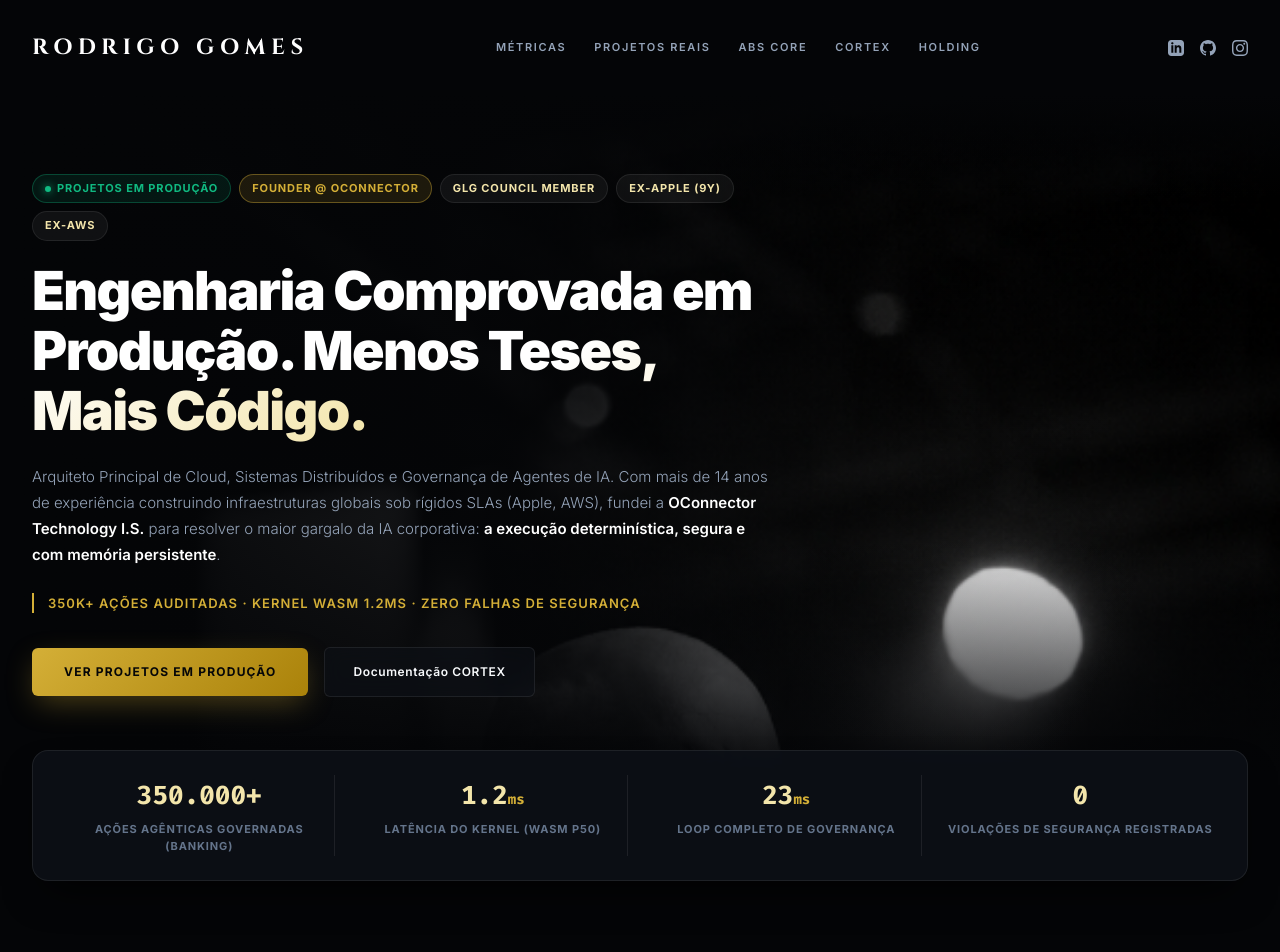
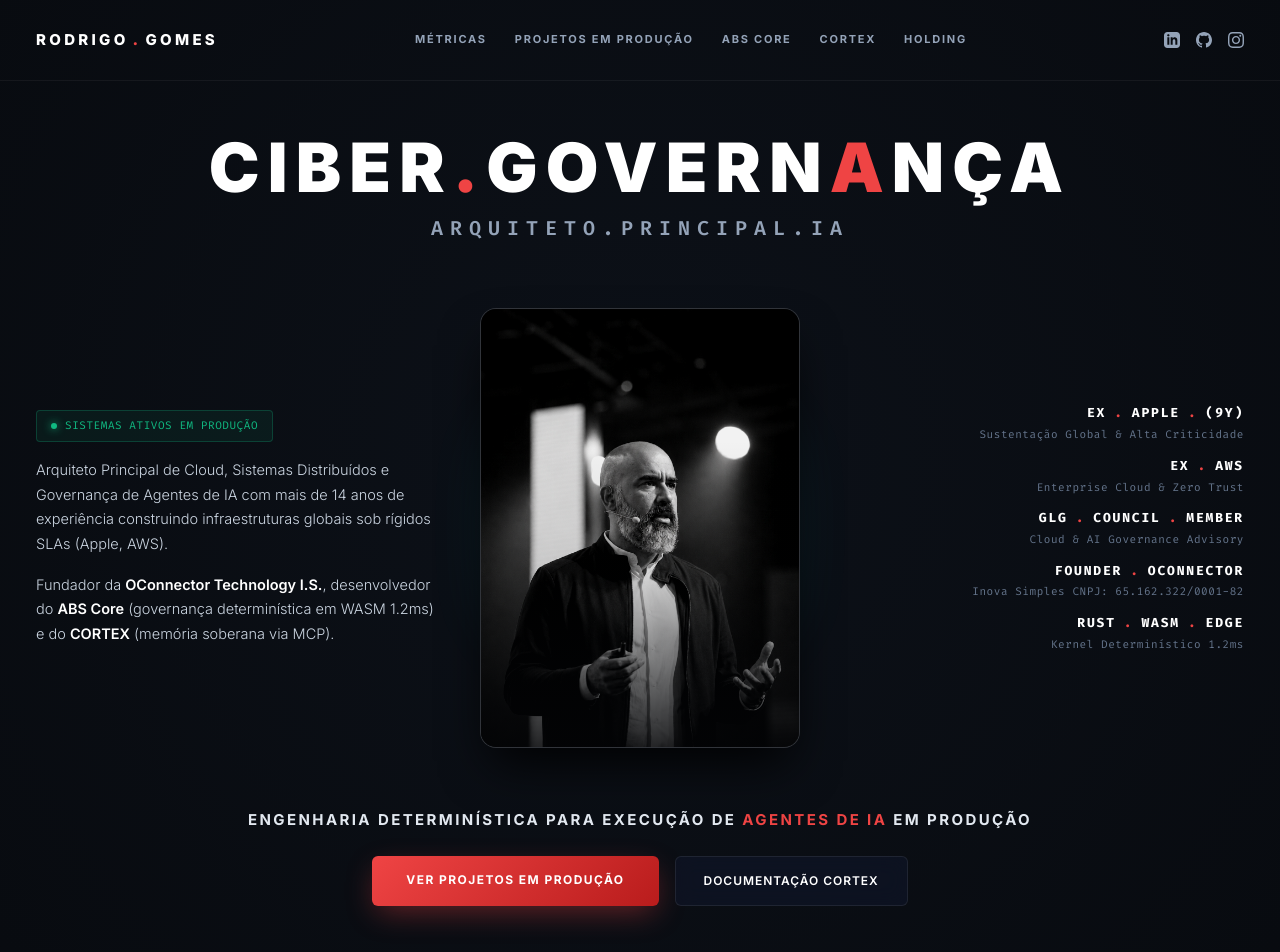
Before and after one commit to eusheriff/eusheriff.me, a plain HTML site: page index.html in a window 1280 px wide. Shown: the top 952 px of the page. Drawn offline with Linux system fonts and the light colour scheme.

Commit message:
style(hero): rebuild composition strictly matching reference cyber cover architecture

```diff
--- a/index.html
+++ b/index.html
@@ -3,18 +3,20 @@
 <head>
   <meta charset="UTF-8">
   <meta name="viewport" content="width=device-width, initial-scale=1.0">
-  <title>Rodrigo Gomes (Isheriff) — Arquiteto de IA & Engenharia em Produção</title>
-  <meta name="description" content="Portfólio de Engenharia e Projetos em Produção de Rodrigo Gomes (Isheriff). Sistemas distribuídos, governança de agentes de IA e infraestrutura soberana. Menos teses, mais código real.">
+  <title>Rodrigo Gomes (Isheriff) — Arquiteto Principal de Cloud & IA Soberana</title>
+  <meta name="description" content="Portfólio Executivo e Projetos em Produção de Rodrigo Gomes (Isheriff). Sistemas distribuídos, governança determinística de agentes de IA e infraestrutura soberana.">
   <link rel="preconnect" href="https://fonts.googleapis.com">
   <link rel="preconnect" href="https://fonts.gstatic.com" crossorigin>
-  <link href="https://fonts.googleapis.com/css2?family=Cinzel:wght@600;700;900&family=Inter:wght@300;400;500;600;700;800;900&family=Fira+Code:wght@400;500;600;700&display=swap" rel="stylesheet">
+  <link href="https://fonts.googleapis.com/css2?family=Cinzel:wght@600;700;800;900&family=Inter:wght@300;400;500;600;700;800;900&family=Fira+Code:wght@400;500;600;700&display=swap" rel="stylesheet">
   <style>
     :root {
-      --bg: #040507;
-      --card-bg: rgba(13, 16, 23, 0.85);
-      --card-hover: rgba(20, 25, 36, 0.98);
+      --bg: #030406;
+      --card-bg: rgba(10, 13, 19, 0.88);
+      --card-hover: rgba(16, 21, 30, 0.98);
       --border: rgba(255, 255, 255, 0.08);
-      --border-gold: rgba(212, 175, 55, 0.35);
+      --border-accent: rgba(220, 38, 38, 0.35);
+      --red: #ef4444;
+      --red-glow: rgba(239, 68, 68, 0.25);
       --gold: #d4af37;
       --gold-light: #f3e5ab;
       --accent-cyan: #00f2fe;
@@ -37,33 +39,40 @@
       min-height: 100vh;
       line-height: 1.6;
       overflow-x: hidden;
+      background-image:
+        radial-gradient(circle at 50% 15%, rgba(30, 41, 59, 0.35) 0%, transparent 65%),
+        linear-gradient(to bottom, transparent 80%, #030406 100%);
     }
 
-    /* Top Navigation */
+    /* Cyber Matrix Top Nav */
     header {
       max-width: 1440px;
       margin: 0 auto;
-      padding: 30px 32px;
+      padding: 28px 36px;
       display: flex;
       justify-content: space-between;
       align-items: center;
       position: relative;
-      z-index: 20;
+      z-index: 30;
+      border-bottom: 1px solid rgba(255, 255, 255, 0.05);
     }
 
     .brand {
-      font-family: 'Cinzel', serif;
-      font-size: 22px;
-      font-weight: 700;
-      letter-spacing: 0.25em;
+      font-family: 'Inter', sans-serif;
+      font-size: 15px;
+      font-weight: 800;
+      letter-spacing: 0.22em;
       text-transform: uppercase;
       color: #ffffff;
       text-decoration: none;
-      transition: color 0.3s;
+      display: flex;
+      align-items: center;
+      gap: 4px;
     }
 
-    .brand:hover {
-      color: var(--gold);
+    .brand span.accent-red {
+      color: var(--red);
+      font-weight: 900;
     }
 
     .nav-links {
@@ -76,8 +85,8 @@
       color: var(--text-dim);
       text-decoration: none;
       font-size: 11px;
-      font-weight: 600;
-      letter-spacing: 0.15em;
+      font-weight: 700;
+      letter-spacing: 0.16em;
       text-transform: uppercase;
       transition: color 0.2s;
     }
@@ -100,7 +109,7 @@
     }
 
     .social-icons a:hover {
-      color: var(--gold);
+      color: var(--red);
       transform: translateY(-2px);
     }
 
@@ -110,86 +119,105 @@
       fill: currentColor;
     }
 
-    /* Hero Section with Prominent Stage Photo */
-    .hero-wrapper {
-      position: relative;
-      min-height: 85vh;
+    /* Hero Section Styled Like the Book Cover */
+    .hero-stage {
+      max-width: 1440px;
+      margin: 0 auto;
+      padding: 50px 36px 40px;
       display: flex;
+      flex-direction: column;
       align-items: center;
-      background-color: #040507;
-      background-image:
-        linear-gradient(to right, #040507 0%, rgba(4, 5, 7, 0.92) 38%, rgba(4, 5, 7, 0.1) 70%, transparent 100%),
-        linear-gradient(to bottom, transparent 65%, #040507 100%),
-        linear-gradient(to top, transparent 85%, #040507 100%),
-        url('assets/hero_bg.png');
-      background-position: center, center, center, right top;
-      background-repeat: no-repeat;
-      background-size: cover, cover, cover, cover;
-    }
-
-    @media (max-width: 960px) {
-      .hero-wrapper {
-        background-image:
-          linear-gradient(to bottom, rgba(4, 5, 7, 0.85) 0%, rgba(4, 5, 7, 0.98) 75%, #040507 100%),
-          url('assets/hero_bg.png');
-        background-position: center top;
-        background-size: cover;
-        min-height: auto;
-        padding: 40px 0 60px;
-      }
-      .nav-links {
-        display: none;
-      }
-    }
-
-    .hero-container {
-      max-width: 1440px;
-      width: 100%;
-      margin: 0 auto;
-      padding: 40px 32px;
+      text-align: center;
       position: relative;
       z-index: 10;
     }
 
-    .hero-content {
-      max-width: 740px;
+    .hero-header-block {
+      margin-bottom: 30px;
     }
 
-    .credentials-pills {
-      display: flex;
-      gap: 8px;
-      flex-wrap: wrap;
-      margin-bottom: 20px;
+    .hero-super-title {
+      font-size: clamp(34px, 5.5vw, 68px);
+      font-weight: 900;
+      letter-spacing: 0.12em;
+      text-transform: uppercase;
+      color: #ffffff;
+      line-height: 1.08;
+      margin-bottom: 8px;
     }
 
-    .cred-pill {
-      font-size: 11px;
-      font-weight: 700;
-      letter-spacing: 0.08em;
-      text-transform: uppercase;
-      padding: 5px 12px;
-      border-radius: 9999px;
-      background: rgba(255, 255, 255, 0.05);
-      border: 1px solid var(--border);
-      color: var(--gold-light);
+    .hero-super-title span.accent-char {
+      color: var(--red);
+      position: relative;
+      display: inline-block;
     }
 
-    .cred-pill-gold {
-      background: rgba(212, 175, 55, 0.12);
-      border-color: rgba(212, 175, 55, 0.4);
-      color: var(--gold);
+    .hero-sub-title {
+      font-family: 'Fira Code', monospace;
+      font-size: clamp(13px, 1.8vw, 20px);
+      font-weight: 600;
+      letter-spacing: 0.35em;
+      text-transform: uppercase;
+      color: #94a3b8;
+      margin-bottom: 24px;
     }
 
-    .cred-pill-live {
-      background: rgba(16, 185, 129, 0.1);
-      border-color: rgba(16, 185, 129, 0.3);
-      color: var(--green);
+    /* Center Stage Figure Composition */
+    .figure-showcase {
+      display: grid;
+      grid-template-columns: 1fr auto 1fr;
+      align-items: center;
+      gap: 40px;
+      width: 100%;
+      max-width: 1280px;
+      margin: 10px auto 30px;
+      position: relative;
+    }
+
+    @media (max-width: 980px) {
+      .figure-showcase {
+        grid-template-columns: 1fr;
+        gap: 30px;
+      }
+    }
+
+    /* Left Bio Column */
+    .stage-bio-left {
+      text-align: left;
+      display: flex;
+      flex-direction: column;
+      gap: 16px;
+    }
+
+    .stage-bio-left p {
+      font-size: 14.5px;
+      color: #cbd5e1;
+      line-height: 1.7;
+      font-weight: 300;
+    }
+
+    .stage-bio-left p b {
+      color: #ffffff;
+      font-weight: 600;
+    }
+
+    .cyber-badge {
       display: inline-flex;
       align-items: center;
-      gap: 6px;
+      gap: 8px;
+      font-family: 'Fira Code', monospace;
+      font-size: 11px;
+      color: var(--green);
+      background: rgba(16, 185, 129, 0.08);
+      border: 1px solid rgba(16, 185, 129, 0.25);
+      padding: 6px 14px;
+      border-radius: 4px;
+      width: fit-content;
+      text-transform: uppercase;
+      letter-spacing: 0.05em;
     }
 
-    .pill-pulse {
+    .pulse-dot {
       width: 6px;
       height: 6px;
       border-radius: 50%;
@@ -197,112 +225,185 @@
       box-shadow: 0 0 8px var(--green);
     }
 
-    .hero-content h1 {
-      font-size: clamp(34px, 4.2vw, 54px);
-      font-weight: 900;
-      letter-spacing: -0.03em;
-      line-height: 1.12;
-      margin-bottom: 22px;
-      color: #ffffff;
-    }
-
-    .hero-content h1 span {
-      background: linear-gradient(135deg, #ffffff 40%, var(--gold-light) 100%);
-      -webkit-background-clip: text;
-      -webkit-text-fill-color: transparent;
-    }
-
-    .hero-bio {
-      color: var(--text-dim);
-      font-size: 15px;
-      line-height: 1.75;
-      margin-bottom: 24px;
-      font-weight: 300;
-    }
-
-    .hero-bio b {
-      color: #ffffff;
-      font-weight: 600;
-    }
-
-    .hero-manifesto {
-      font-size: 13px;
-      font-weight: 600;
-      color: var(--gold);
-      letter-spacing: 0.08em;
-      text-transform: uppercase;
-      margin-bottom: 34px;
-      display: block;
-      border-left: 2px solid var(--gold);
-      padding-left: 14px;
-    }
-
-    .hero-actions {
+    /* Center Framed Photo with Cyber Glow */
+    .center-frame {
+      position: relative;
       display: flex;
-      gap: 16px;
+      justify-content: center;
       align-items: center;
     }
 
-    @media (max-width: 640px) {
-      .hero-actions {
-        flex-direction: column;
-        align-items: stretch;
+    .center-frame::before {
+      content: '';
+      position: absolute;
+      inset: -15px;
+      background: radial-gradient(circle, rgba(239, 68, 68, 0.2) 0%, rgba(0, 242, 254, 0.05) 50%, transparent 70%);
+      border-radius: 20px;
+      z-index: 1;
+      filter: blur(20px);
+    }
+
+    .portrait-card {
+      position: relative;
+      z-index: 2;
+      width: 320px;
+      height: 440px;
+      border-radius: 16px;
+      overflow: hidden;
+      border: 1px solid rgba(255, 255, 255, 0.15);
+      box-shadow: 0 25px 50px -12px rgba(0, 0, 0, 0.95);
+      background: #0d1117;
+    }
+
+    @media (max-width: 480px) {
+      .portrait-card {
+        width: 280px;
+        height: 380px;
       }
     }
 
-    .btn-gold {
-      background: linear-gradient(135deg, #d4af37 0%, #aa820a 100%);
-      color: #050608;
-      padding: 14px 32px;
+    .portrait-card img {
+      width: 100%;
+      height: 100%;
+      object-fit: cover;
+      object-position: center top;
+      display: block;
+      filter: contrast(1.05) brightness(0.95);
+    }
+
+    .portrait-overlay-gradient {
+      position: absolute;
+      inset: 0;
+      background: linear-gradient(to top, rgba(3, 4, 6, 0.85) 0%, rgba(3, 4, 6, 0.1) 40%, transparent 70%);
+      pointer-events: none;
+    }
+
+    /* Right Credentials Stack */
+    .credentials-stack-right {
+      text-align: right;
+      display: flex;
+      flex-direction: column;
+      gap: 12px;
+      font-family: 'Fira Code', monospace;
+    }
+
+    @media (max-width: 980px) {
+      .credentials-stack-right {
+        text-align: left;
+      }
+    }
+
+    .cred-entry {
+      font-size: 13px;
+      font-weight: 700;
+      letter-spacing: 0.14em;
+      text-transform: uppercase;
+      color: #ffffff;
+      display: flex;
+      align-items: center;
+      justify-content: flex-end;
+      gap: 8px;
+    }
+
+    @media (max-width: 980px) {
+      .cred-entry {
+        justify-content: flex-start;
+      }
+    }
+
+    .cred-entry span.dot-sep {
+      color: var(--red);
+      font-weight: 900;
+    }
+
+    .cred-role {
+      font-size: 11px;
+      color: var(--text-muted);
+      letter-spacing: 0.05em;
+      margin-top: 2px;
+    }
+
+    /* Bottom Centered Slogan */
+    .hero-slogan-bottom {
+      margin-top: 30px;
+      max-width: 800px;
+    }
+
+    .slogan-text {
+      font-size: 15px;
+      font-weight: 700;
+      letter-spacing: 0.16em;
+      text-transform: uppercase;
+      color: #e2e8f0;
+      margin-bottom: 24px;
+    }
+
+    .slogan-text span.accent-red {
+      color: var(--red);
+    }
+
+    .hero-action-buttons {
+      display: flex;
+      gap: 16px;
+      justify-content: center;
+    }
+
+    @media (max-width: 600px) {
+      .hero-action-buttons {
+        flex-direction: column;
+      }
+    }
+
+    .btn-red-action {
+      background: linear-gradient(135deg, #ef4444 0%, #b91c1c 100%);
+      color: #ffffff;
+      padding: 14px 34px;
       border-radius: 6px;
       font-size: 12px;
       font-weight: 700;
-      letter-spacing: 0.1em;
+      letter-spacing: 0.12em;
       text-transform: uppercase;
       text-decoration: none;
       transition: all 0.3s;
+      box-shadow: 0 10px 30px -5px rgba(239, 68, 68, 0.4);
       border: none;
       cursor: pointer;
-      text-align: center;
-      box-shadow: 0 10px 30px -5px rgba(212, 175, 55, 0.35);
     }
 
-    .btn-gold:hover {
+    .btn-red-action:hover {
       transform: translateY(-2px);
-      box-shadow: 0 15px 35px -5px rgba(212, 175, 55, 0.5);
+      box-shadow: 0 15px 35px -5px rgba(239, 68, 68, 0.6);
     }
 
-    .btn-outline {
-      background: rgba(14, 17, 24, 0.6);
-      color: var(--text-main);
+    .btn-outline-cyber {
+      background: rgba(15, 23, 42, 0.6);
+      color: #ffffff;
       padding: 14px 28px;
       border-radius: 6px;
       font-size: 12px;
       font-weight: 600;
-      letter-spacing: 0.05em;
+      letter-spacing: 0.08em;
+      text-transform: uppercase;
       text-decoration: none;
       border: 1px solid var(--border);
       transition: all 0.2s;
-      text-align: center;
       backdrop-filter: blur(10px);
     }
 
-    .btn-outline:hover {
+    .btn-outline-cyber:hover {
       border-color: rgba(255, 255, 255, 0.3);
       background: rgba(255, 255, 255, 0.08);
     }
 
-    /* Production Verified Metrics Bar */
+    /* Metrics Grid */
     .metrics-bar {
       max-width: 1440px;
-      margin: -25px auto 60px;
-      padding: 0 32px;
-      position: relative;
-      z-index: 15;
+      margin: 40px auto 60px;
+      padding: 0 36px;
     }
 
     .metrics-grid {
-      background: rgba(13, 16, 23, 0.9);
+      background: var(--card-bg);
       border: 1px solid var(--border);
       border-radius: 16px;
       padding: 24px 32px;
@@ -344,13 +445,13 @@
       font-family: 'Fira Code', monospace;
       font-size: 26px;
       font-weight: 700;
-      color: var(--gold-light);
+      color: #ffffff;
       margin-bottom: 4px;
     }
 
     .metric-val span {
       font-size: 14px;
-      color: var(--gold);
+      color: var(--red);
     }
 
     .metric-label {
@@ -361,21 +462,20 @@
       color: var(--text-muted);
     }
 
-    /* Proof of Work Title & Filter */
+    /* Projects Section */
     .selector-section {
       text-align: center;
-      margin: 80px auto 40px;
+      margin: 60px auto 40px;
       padding: 0 24px;
-      position: relative;
     }
 
     .selector-tag {
       display: inline-block;
       font-family: 'Fira Code', monospace;
       font-size: 11px;
-      color: var(--green);
-      background: rgba(16, 185, 129, 0.08);
-      border: 1px solid rgba(16, 185, 129, 0.25);
+      color: var(--red);
+      background: rgba(239, 68, 68, 0.08);
+      border: 1px solid rgba(239, 68, 68, 0.25);
       padding: 4px 12px;
       border-radius: 4px;
       margin-bottom: 14px;
@@ -384,10 +484,10 @@
     }
 
     .selector-title {
-      font-family: 'Cinzel', serif;
-      font-size: 26px;
-      font-weight: 700;
-      letter-spacing: 0.1em;
+      font-size: 28px;
+      font-weight: 900;
+      letter-spacing: 0.08em;
+      text-transform: uppercase;
       color: #ffffff;
       margin-bottom: 12px;
     }
@@ -401,7 +501,7 @@
 
     .toggle-pill {
       display: inline-flex;
-      background: #0f131a;
+      background: #0a0d14;
       border: 1px solid var(--border);
       border-radius: 9999px;
       padding: 5px;
@@ -416,7 +516,7 @@
       padding: 10px 24px;
       border-radius: 9999px;
       font-size: 11px;
-      font-weight: 600;
+      font-weight: 700;
       cursor: pointer;
       text-transform: uppercase;
       letter-spacing: 0.08em;
@@ -425,15 +525,14 @@
 
     .toggle-btn.active {
       background: #ffffff;
-      color: #050608;
-      font-weight: 700;
+      color: #030406;
     }
 
     /* Projects Grid */
     .projects-grid {
       max-width: 1440px;
-      margin: 0 auto 140px;
-      padding: 0 32px;
+      margin: 0 auto 120px;
+      padding: 0 36px;
       display: grid;
       grid-template-columns: repeat(3, 1fr);
       gap: 28px;
@@ -473,14 +572,14 @@
       left: 0;
       right: 0;
       height: 2px;
-      background: linear-gradient(90deg, transparent, var(--gold), transparent);
+      background: linear-gradient(90deg, transparent, var(--red), transparent);
       opacity: 0;
       transition: opacity 0.3s;
     }
 
     .project-card:hover {
       background: var(--card-hover);
-      border-color: rgba(212, 175, 55, 0.4);
+      border-color: rgba(239, 68, 68, 0.4);
       transform: translateY(-5px);
       box-shadow: 0 25px 50px -15px rgba(0, 0, 0, 0.75);
     }
@@ -501,12 +600,12 @@
       width: 46px;
       height: 46px;
       border-radius: 12px;
-      background: rgba(212, 175, 55, 0.08);
-      border: 1px solid rgba(212, 175, 55, 0.25);
+      background: rgba(239, 68, 68, 0.08);
+      border: 1px solid rgba(239, 68, 68, 0.25);
       display: flex;
       align-items: center;
       justify-content: center;
-      color: var(--gold);
+      color: var(--red);
       transition: transform 0.3s;
     }
 
@@ -541,7 +640,7 @@
       font-weight: 700;
       text-transform: uppercase;
       letter-spacing: 0.1em;
-      color: var(--gold);
+      color: var(--red);
       margin-bottom: 6px;
     }
 
@@ -582,7 +681,7 @@
     .card-link-text {
       font-size: 12px;
       font-weight: 700;
-      color: var(--gold-light);
+      color: #ffffff;
       display: flex;
       align-items: center;
       gap: 6px;
@@ -591,6 +690,11 @@
       padding-top: 14px;
       border-top: 1px solid var(--border);
       width: 100%;
+      transition: color 0.2s;
+    }
+
+    .project-card:hover .card-link-text {
+      color: var(--red);
     }
 
     /* Footer */
@@ -602,8 +706,8 @@
     }
 
     .footer-brand {
-      font-family: 'Cinzel', serif;
-      font-size: 20px;
+      font-size: 16px;
+      font-weight: 800;
       letter-spacing: 0.25em;
       text-transform: uppercase;
       margin-bottom: 24px;
@@ -629,7 +733,7 @@
     }
 
     .footer-links a:hover {
-      color: var(--gold);
+      color: var(--red);
     }
 
     .footer-copy {
@@ -642,10 +746,10 @@
 <body>
 
   <header>
-    <a href="#" class="brand">RODRIGO GOMES</a>
+    <a href="#" class="brand">RODRIGO<span class="accent-red">.</span>GOMES</a>
     <nav class="nav-links">
       <a href="#metricas">Métricas</a>
-      <a href="#projetos">Projetos Reais</a>
+      <a href="#projetos">Projetos em Produção</a>
       <a href="https://abscore.app" target="_blank">ABS Core</a>
       <a href="https://cortex.abscore.app" target="_blank">CORTEX</a>
       <a href="https://oconnector.tech" target="_blank">Holding</a>
@@ -663,28 +767,70 @@
     </div>
   </header>
 
-  <div class="hero-wrapper">
-    <div class="hero-container">
-      <div class="hero-content">
-        <div class="credentials-pills">
-          <span class="cred-pill cred-pill-live"><span class="pill-pulse"></span>Projetos em Produção</span>
-          <span class="cred-pill cred-pill-gold">Founder @ OConnector</span>
-          <span class="cred-pill">GLG Council Member</span>
-          <span class="cred-pill">Ex-Apple (9y)</span>
-          <span class="cred-pill">Ex-AWS</span>
+  <!-- Hero Section Following Reference Hierarchy -->
+  <section class="hero-stage">
+    <div class="hero-header-block">
+      <h1 class="hero-super-title">CIBER<span class="accent-char">.</span>GOVERN<span class="accent-char">A</span>NÇA</h1>
+      <div class="hero-sub-title">ARQUITETO.PRINCIPAL.IA</div>
+    </div>
+
+    <!-- Center Stage 3-Column Figure Composition -->
+    <div class="figure-showcase">
+      <!-- Left Column: Bio & Core Mission -->
+      <div class="stage-bio-left">
+        <div class="cyber-badge"><span class="pulse-dot"></span>Sistemas Ativos em Produção</div>
+        <p>
+          Arquiteto Principal de Cloud, Sistemas Distribuídos e Governança de Agentes de IA com mais de 14 anos de experiência construindo infraestruturas globais sob rígidos SLAs (Apple, AWS).
+        </p>
+        <p>
+          Fundador da <b>OConnector Technology I.S.</b>, desenvolvedor do <b>ABS Core</b> (governança determinística em WASM 1.2ms) e do <b>CORTEX</b> (memória soberana via MCP).
+        </p>
+      </div>
+
+      <!-- Center Column: Framed Stage Portrait -->
+      <div class="center-frame">
+        <div class="portrait-card">
+          <img src="assets/hero_bg.png" alt="Rodrigo Gomes (Isheriff) palestrando">
+          <div class="portrait-overlay-gradient"></div>
         </div>
-        <h1>Engenharia Comprovada em Produção. <span>Menos Teses, Mais Código.</span></h1>
-        <p class="hero-bio">
-          Arquiteto Principal de Cloud, Sistemas Distribuídos e Governança de Agentes de IA. Com mais de 14 anos de experiência construindo infraestruturas globais sob rígidos SLAs (Apple, AWS), fundei a <b>OConnector Technology I.S.</b> para resolver o maior gargalo da IA corporativa: <b>a execução determinística, segura e com memória persistente</b>.
-        </p>
-        <span class="hero-manifesto">350k+ Ações Auditadas · Kernel WASM 1.2ms · Zero Falhas de Segurança</span>
-        <div class="hero-actions">
-          <a href="#projetos" class="btn-gold">Ver Projetos em Produção</a>
-          <a href="https://cortex.abscore.app/docs" target="_blank" class="btn-outline">Documentação CORTEX</a>
+      </div>
+
+      <!-- Right Column: Authority Stack with Dot Separators -->
+      <div class="credentials-stack-right">
+        <div>
+          <div class="cred-entry">EX<span class="dot-sep">.</span>APPLE<span class="dot-sep">.</span>(9Y)</div>
+          <div class="cred-role">Sustentação Global & Alta Criticidade</div>
+        </div>
+        <div>
+          <div class="cred-entry">EX<span class="dot-sep">.</span>AWS</div>
+          <div class="cred-role">Enterprise Cloud & Zero Trust</div>
+        </div>
+        <div>
+          <div class="cred-entry">GLG<span class="dot-sep">.</span>COUNCIL<span class="dot-sep">.</span>MEMBER</div>
+          <div class="cred-role">Cloud & AI Governance Advisory</div>
+        </div>
+        <div>
+          <div class="cred-entry">FOUNDER<span class="dot-sep">.</span>OCONNECTOR</div>
+          <div class="cred-role">Inova Simples CNPJ: 65.162.322/0001-82</div>
+        </div>
+        <div>
+          <div class="cred-entry">RUST<span class="dot-sep">.</span>WASM<span class="dot-sep">.</span>EDGE</div>
+          <div class="cred-role">Kernel Determinístico 1.2ms</div>
         </div>
       </div>
     </div>
-  </div>
+
+    <!-- Bottom Centered Slogan & Action -->
+    <div class="hero-slogan-bottom">
+      <div class="slogan-text">
+        ENGENHARIA DETERMINÍSTICA PARA EXECUÇÃO DE <span class="accent-red">AGENTES DE IA</span> EM PRODUÇÃO
+      </div>
+      <div class="hero-action-buttons">
+        <a href="#projetos" class="btn-red-action">Ver Projetos em Produção</a>
+        <a href="https://cortex.abscore.app/docs" target="_blank" class="btn-outline-cyber">Documentação CORTEX</a>
+      </div>
+    </div>
+  </section>
 
   <!-- Real Production Metrics -->
   <div class="metrics-bar" id="metricas">
```
